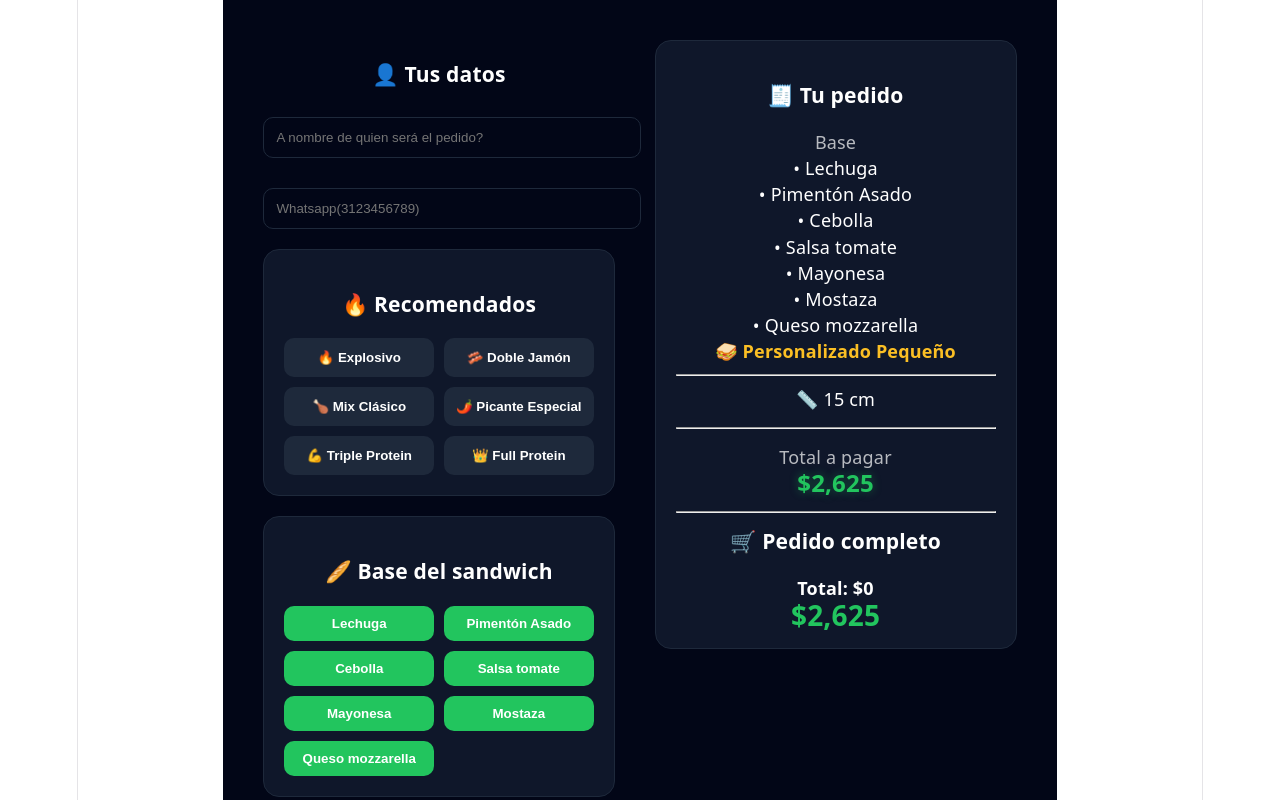
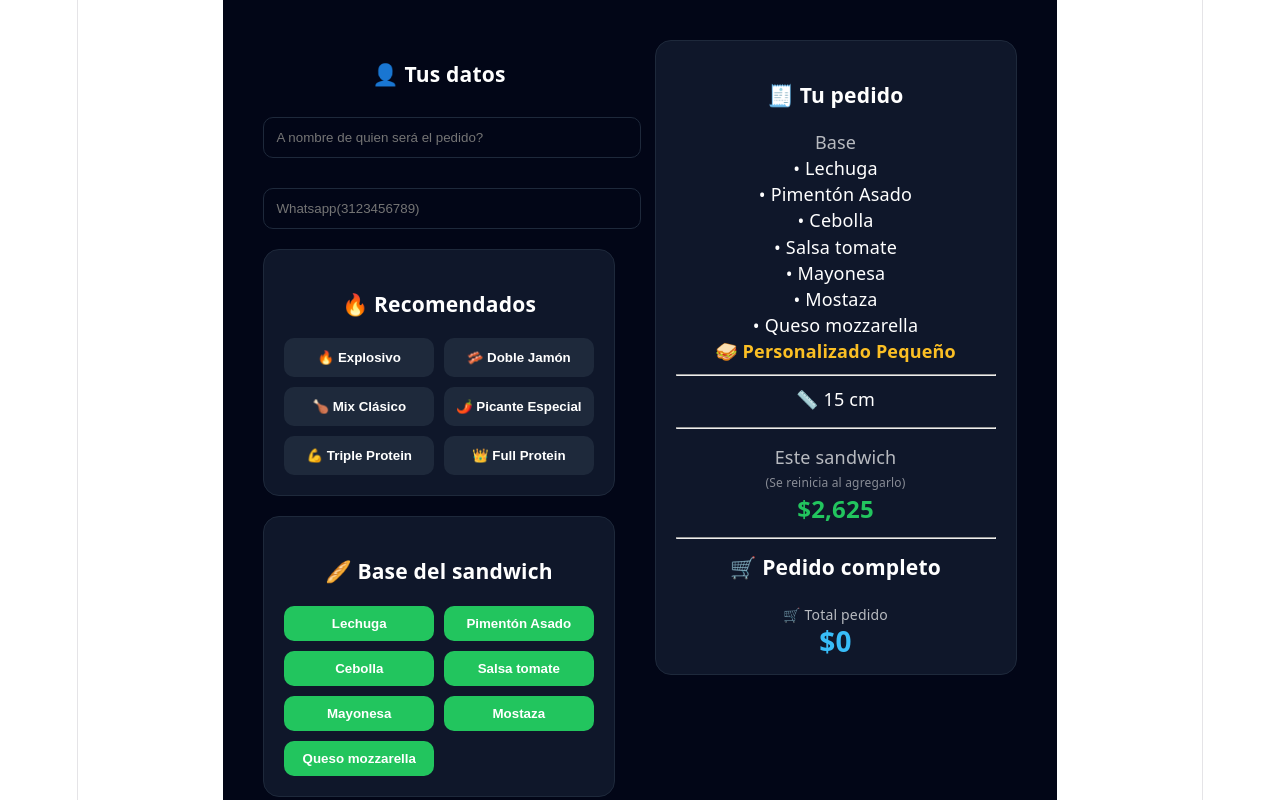
Before and after one commit to palmid3v/sandwich-app, a React (Vite) app: page / in a window 1280 px wide. Shown: the top 800 px of the page. Built offline with nearby package versions, Linux system fonts and the light colour scheme.

Commit message:
fixed prices

```diff
--- a/src/pages/OrderPage.jsx
+++ b/src/pages/OrderPage.jsx
@@ -540,12 +540,16 @@ export default function OrderPage() {
 
           <hr style={{ margin: "15px 0" }} />
 
-          <p style={{ opacity: 0.7 }}>Total a pagar</p>
+          <p style={{ opacity: 0.7 }}>Este sandwich</p>
+
+          <p style={{ fontSize: 12, opacity: 0.5 }}>
+            (Se reinicia al agregarlo)
+          </p>
+
           <p style={{
             fontSize: 24,
             fontWeight: "bold",
             color: "#22c55e",
-            textShadow: "0 0 10px rgba(34,197,94,0.4)"
           }}>
             ${Math.round(salePrice).toLocaleString()}
           </p>
@@ -589,17 +593,20 @@ export default function OrderPage() {
                   </button>
                 </div>
               ))}
+              <p style={{
+                fontSize: 14,
+                opacity: 0.7
+              }}>
+                🛒 Total pedido
+              </p>
 
-            <p style={{ fontWeight: "bold", marginTop: 10 }}>
-              Total: ${Math.round(cart.reduce((acc, i) => acc + i.price, 0)).toLocaleString()}
-            </p>
-          <p style={{
-            fontSize: 28,
-            fontWeight: "bold",
-            color: "#22c55e"
-          }}>
-            ${Math.round(salePrice).toLocaleString()}
-          </p>
+              <p style={{
+                fontSize: 28,
+                fontWeight: "bold",
+                color: "#38bdf8" // 🔵 azul diferente
+              }}>
+                ${Math.round(cart.reduce((acc, i) => acc + i.price, 0)).toLocaleString()}
+              </p>
         </div>
       </div>
   );
```
